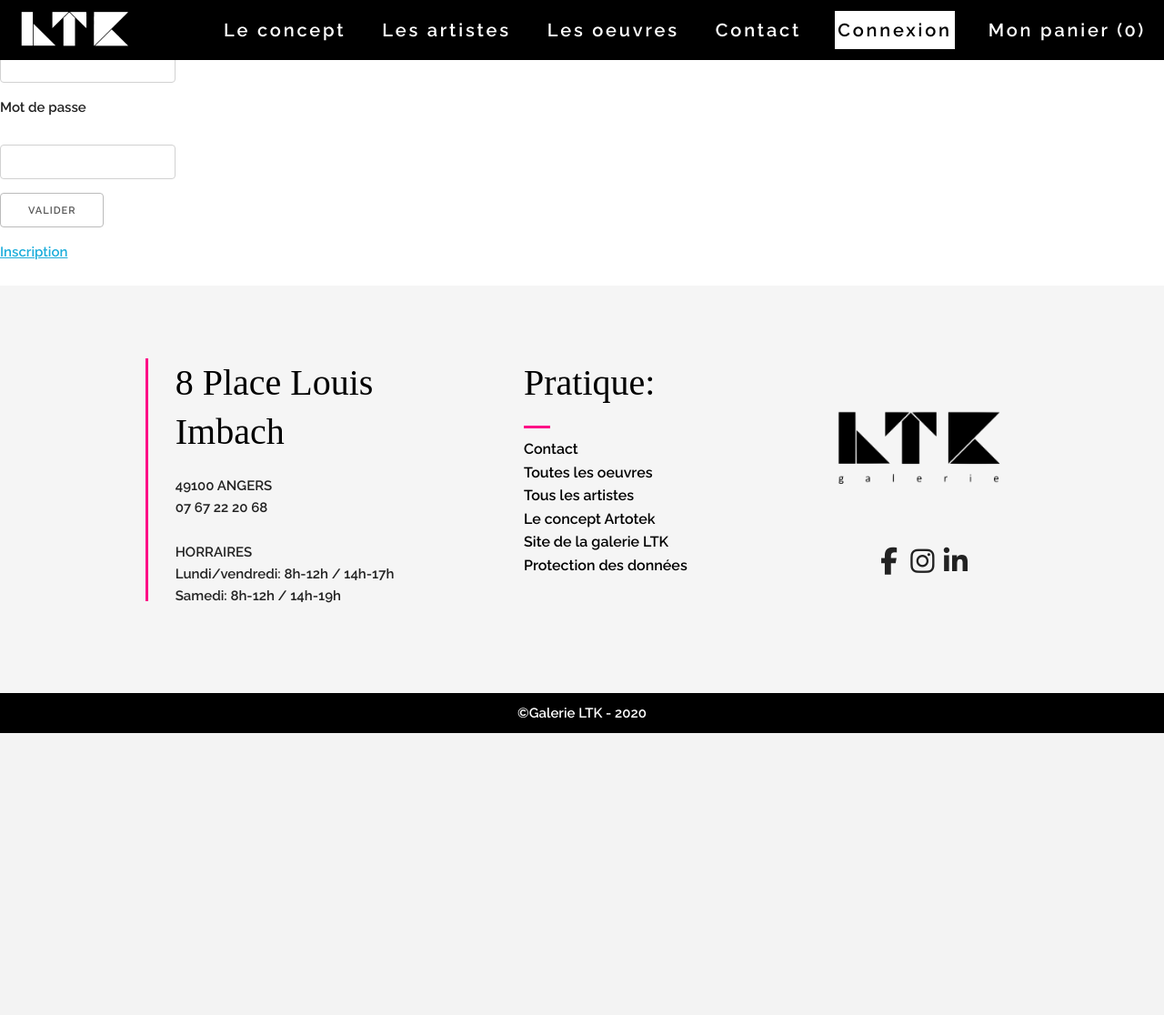
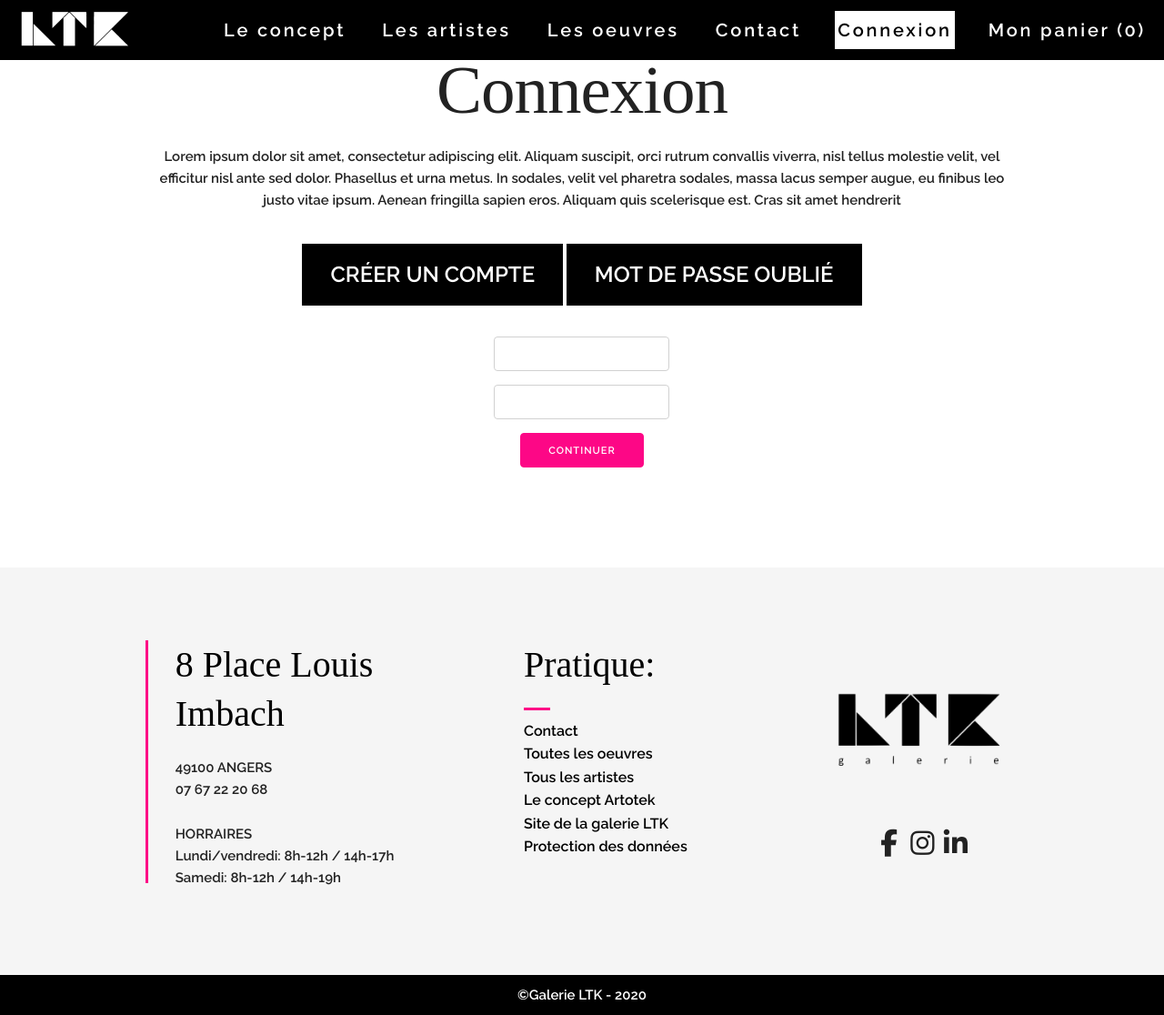
Before and after one commit to JimmyFonteneau/ltk_back_office, a Django app: page /users/login/ in a window 1280 px wide. Shown: the whole page at 91% size. Before the commit the page ends 806 px from the top, so only its background shows below. Run offline with Django 3.2, Linux system fonts and the light colour scheme; some libraries are stand-ins or nearby versions.

Commit message:
Intégration page de connexion

```diff
--- a/users/templates/users/login.html
+++ b/users/templates/users/login.html
@@ -4,7 +4,7 @@
 {% endblock %}
 {% block content %}
 
-<form method="post" action="{% url 'users:login' %}">
+<!-- <form method="post" action="{% url 'users:login' %}">
     {% csrf_token %}
 
     <label for="{{ form.email.id_for_label }}">{{ form.email.label }}</label><br>
@@ -20,6 +20,43 @@
     <input type="submit" value="Valider"><br>
 
     <a href="{% url 'users:register' %}">Inscription</a>
-</form>
+</form> -->
 
+<div class="section u-fil">
+        <div class="container">
+          <div class="row">
+            <div class="twelve column">
+              <h3 class="section-heading">Connexion</h3>
+              <p class="section-description full-width">Lorem ipsum dolor sit amet, consectetur adipiscing elit. Aliquam suscipit, orci rutrum convallis viverra, nisl tellus molestie velit, vel efficitur nisl ante sed dolor. Phasellus et urna metus. In sodales, velit vel pharetra sodales, massa lacus semper augue, eu finibus leo justo vitae ipsum. Aenean fringilla sapien eros. Aliquam quis scelerisque est. Cras sit amet hendrerit</p>
+              <br>
+              <button class="bt3"><a href="{% url 'users:register' %}">Créer un compte</a></button>
+              <button class="bt3"><a href="{% url 'users:forgot_password' %}">Mot de passe oublié</a></button>
+              <br>
+              <br>
+              <form method="post" action="{% url 'users:login' %}">
+                {% csrf_token %}
+                <div class="row">
+                  <div class="four columns"><p></p></div>
+                  <div class="four columns">
+                    {{ form.email }}
+                    <!-- <input class="u-full-width" type="email" placeholder="Votre adresse mail" id="email"> -->
+                  </div>
+                </div>
+                <div class="row">
+                  <div class="four columns"><p></p></div>
+                  <div class="four columns">
+                    {{ form.password }}
+                    <!-- <input class="u-full-width" type="password" placeholder="Votre mot de passe" id="password"> -->
+                  </div>
+                  <div class="four columns"><p></p></div>
+                </div>
+                {% if auth_error %}
+                    Email ou mot de passe incorrect
+                {% endif %}
+                <input class="btsubmit" type="submit" value="Continuer" >
+              </form>
+            </div>
+          </div>
+        </div>
+      </div>
 {% endblock content %}
```
